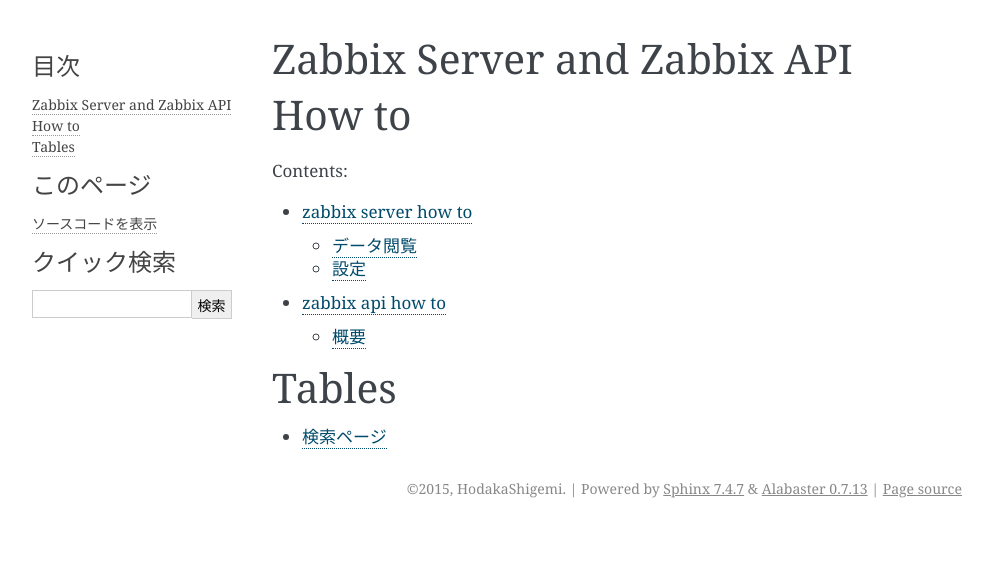
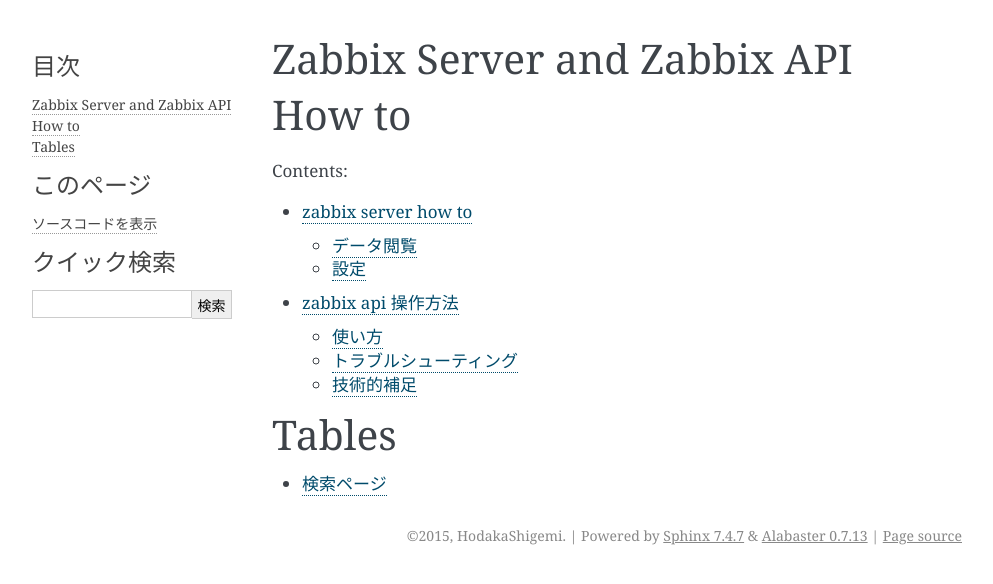
Before and after one commit to HodakaShigemi/zabbix_api, a Sphinx documentation site: the page built from doc/index.rst, in a window 1280 px wide. Shown: the top 584 px of the page, without its empty margins (148-1141 px from the left). Built offline with Sphinx 7.4.7, drawn with Linux system fonts in a browser that asks for light colours; some of the changed lines change nothing that is shown.

Commit message:
Update zabbix_api.rst

```diff
--- a/doc/zabbix_api.rst
+++ b/doc/zabbix_api.rst
@@ -1,8 +1,42 @@
 ========================
-zabbix api how to
+zabbix api 操作方法
 ========================
 
 :作成: 重見穂高
 
-概要
------
+| このツールは、Zabbixサーバーから、監視データの履歴を取得するためのものです。
+
+
+使い方
+--------
+
+| まず、　http://127.0.0.1:8080/save にアクセスします。
+| ドロップダウンリストからホストを選択します。
+
+.. image:: images/api_selecthost.jpg
+
+| 選択したホストについて監視している項目がドロップダウンリストから選択できます。
+| 履歴を取得したい期間を入力して、[save]をクリックすると、履歴をダウンロードします。
+| ダウンロードされる期間のデフォルト値は～です。
+
+.. image:: images/api_save.jpg
+
+トラブルシューティング
+-----------------------
+
+| サーバからの応答がない時は、サーバが起動していないことが考えられます（履歴取得サーバはZabbixサーバとは別のプログラム上で動いています）
+| サーバを起動するには、Terminal を開いて、～ディレクトリ上で::
+
+    python app.py
+
+| とコマンドを打ち、サーバプログラムを起動します。
+| 少しして、以下のような画面が表示されれば、サーバ起動は成功です。
+
+.. image:: images/api_startserver.jpg
+
+技術的補足
+-----------
+
+| このツールは、ZabbixサーバのAPIを、別のプログラムから叩くことで、Zabbixの監視データの履歴を取得しています。
+| プログラム言語としてはPythonを使用しています。
+| プログラムの内容としては、主に二部構成で、ZabbixAPIから情報を収集する部分と、HTTPサーバ部分になっています。
```
